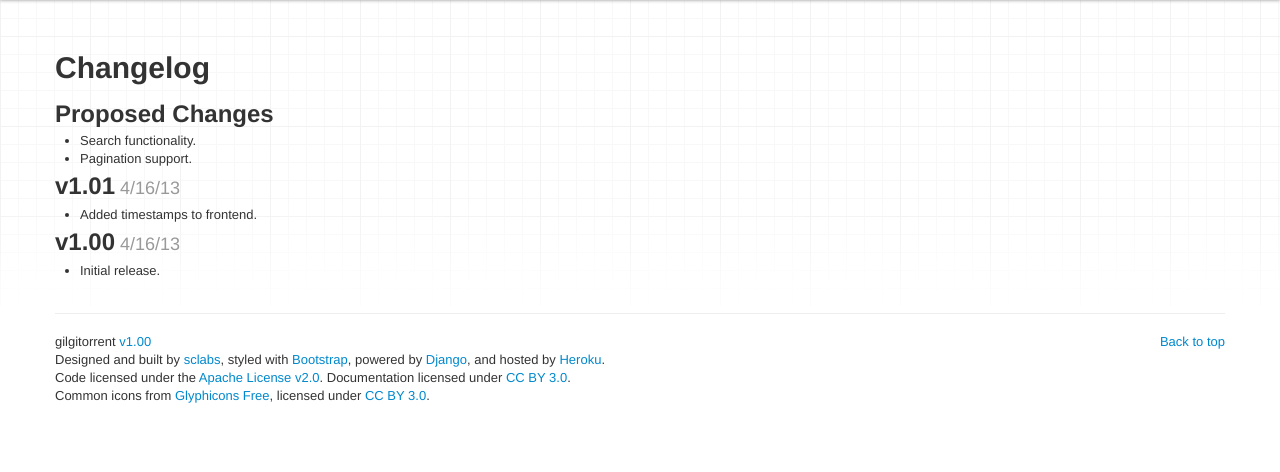
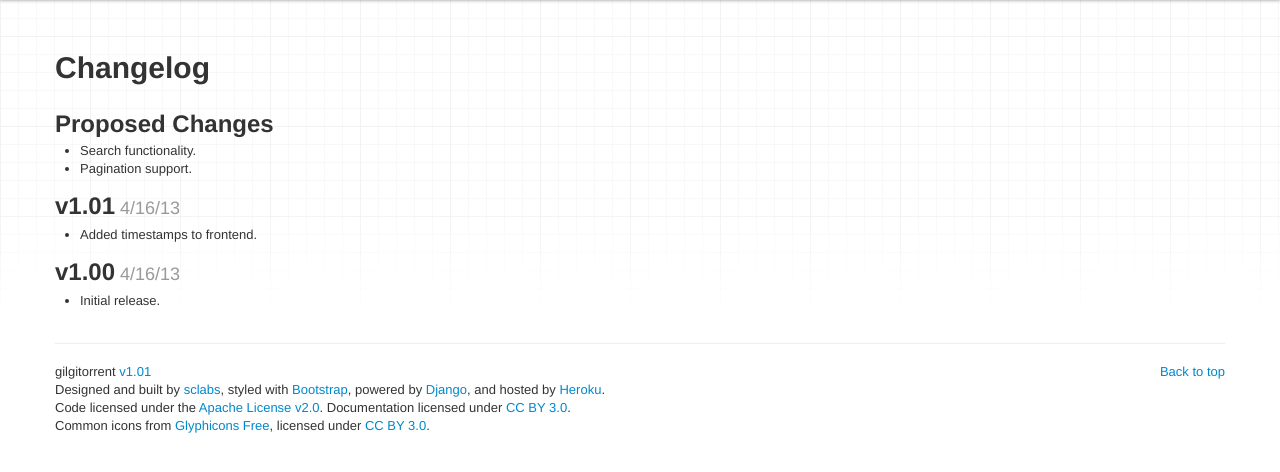
Before and after one commit to sclabs/gilgidrive, a Django app: page /changelog/ in a window 1280 px wide. Shown: the part 40-512 px from the top of the page. Run offline with Django 3.2, Linux system fonts and the light colour scheme; some libraries are stand-ins or nearby versions.

Commit message:
cosmetics

```diff
--- a/gilgitorrents/settings.py
+++ b/gilgitorrents/settings.py
@@ -170,8 +170,8 @@ LOGGING = {
 }
 
 # Parse database configuration from $DATABASE_URL
-import dj_database_url
-DATABASES['default'] =  dj_database_url.config()
+#import dj_database_url
+#DATABASES['default'] =  dj_database_url.config()
 
 # Honor the 'X-Forwarded-Proto' header for request.is_secure()
-SECURE_PROXY_SSL_HEADER = ('HTTP_X_FORWARDED_PROTO', 'https')
+#SECURE_PROXY_SSL_HEADER = ('HTTP_X_FORWARDED_PROTO', 'https')
--- a/gilgitorrents/static/css/custom.css
+++ b/gilgitorrents/static/css/custom.css
@@ -1,3 +1,10 @@
+/* custom padding on description p
+-------------------------------------------------- */
+.description {
+    padding-top: 10px;
+}
+
+
 /* narrow textfields
 -------------------------------------------------- */
 .narrow, .timepicker {
@@ -31,6 +38,13 @@ footer {
 h1 {
   padding-bottom: 10px;
 }
+
+/* Space above h2's
+-------------------------------------------------- */
+h2 {
+  padding-top: 10px;
+}
+
 
 /* Space out h3's a bit
 -------------------------------------------------- */
--- a/gilgitorrents/templates/includes/footer.html
+++ b/gilgitorrents/templates/includes/footer.html
@@ -3,7 +3,7 @@
 <footer class="footer">
   <hr/>
   <p class="pull-right"><a href="#">Back to top</a></p>
-  <p>gilgitorrent <a href="{% url 'changelog' %}">v1.00</a></p>
+  <p>gilgitorrent <a href="{% url 'changelog' %}">v1.01</a></p>
   <p>Designed and built by <a href="http://sclabs.gilgi.org/">sclabs</a>, styled with <a href="http://twitter.github.com/bootstrap/">Bootstrap</a>, powered by <a href="https://www.djangoproject.com">Django</a>, and hosted by <a href="http://www.heroku.com">Heroku</a>.</p>
   <p>Code licensed under the <a href="http://www.apache.org/licenses/LICENSE-2.0" target="_blank">Apache License v2.0</a>. Documentation licensed under <a href="http://creativecommons.org/licenses/by/3.0/">CC BY 3.0</a>.</p>
   <p>Common icons from <a href="http://glyphicons.com">Glyphicons Free</a>, licensed under <a href="http://creativecommons.org/licenses/by/3.0/">CC BY 3.0</a>.</p>
--- a/torrents/templates/torrents/torrent_detail.html
+++ b/torrents/templates/torrents/torrent_detail.html
@@ -14,7 +14,7 @@
 
 <a class="btn btn-success" href="{{ object.magnet_link }}">Download</a>
 
-<p>{{ object.description }}</p>
+<p class="description">{{ object.description }}</p>
 
 <table class="table table-bordered table-striped">
   <tr>
```
